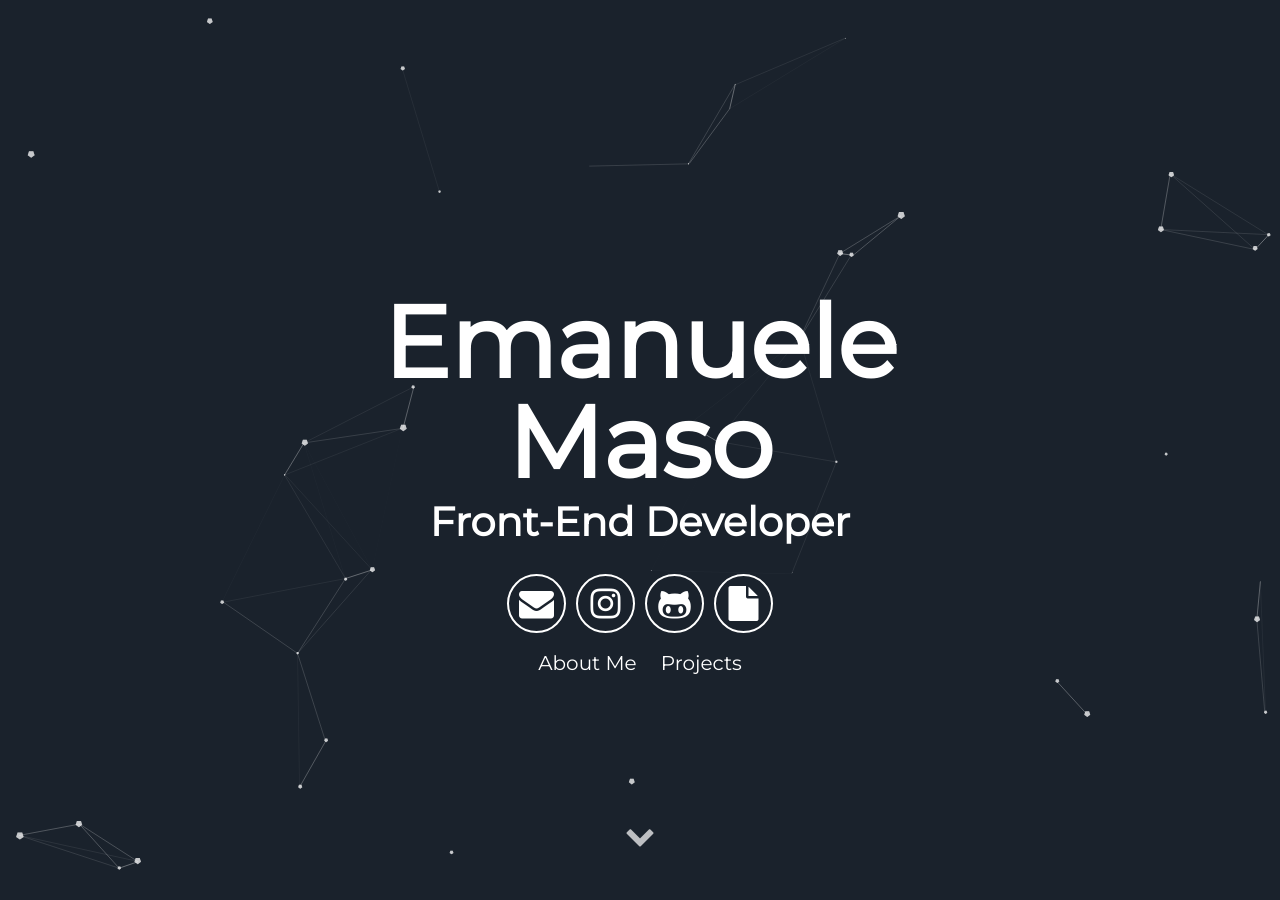
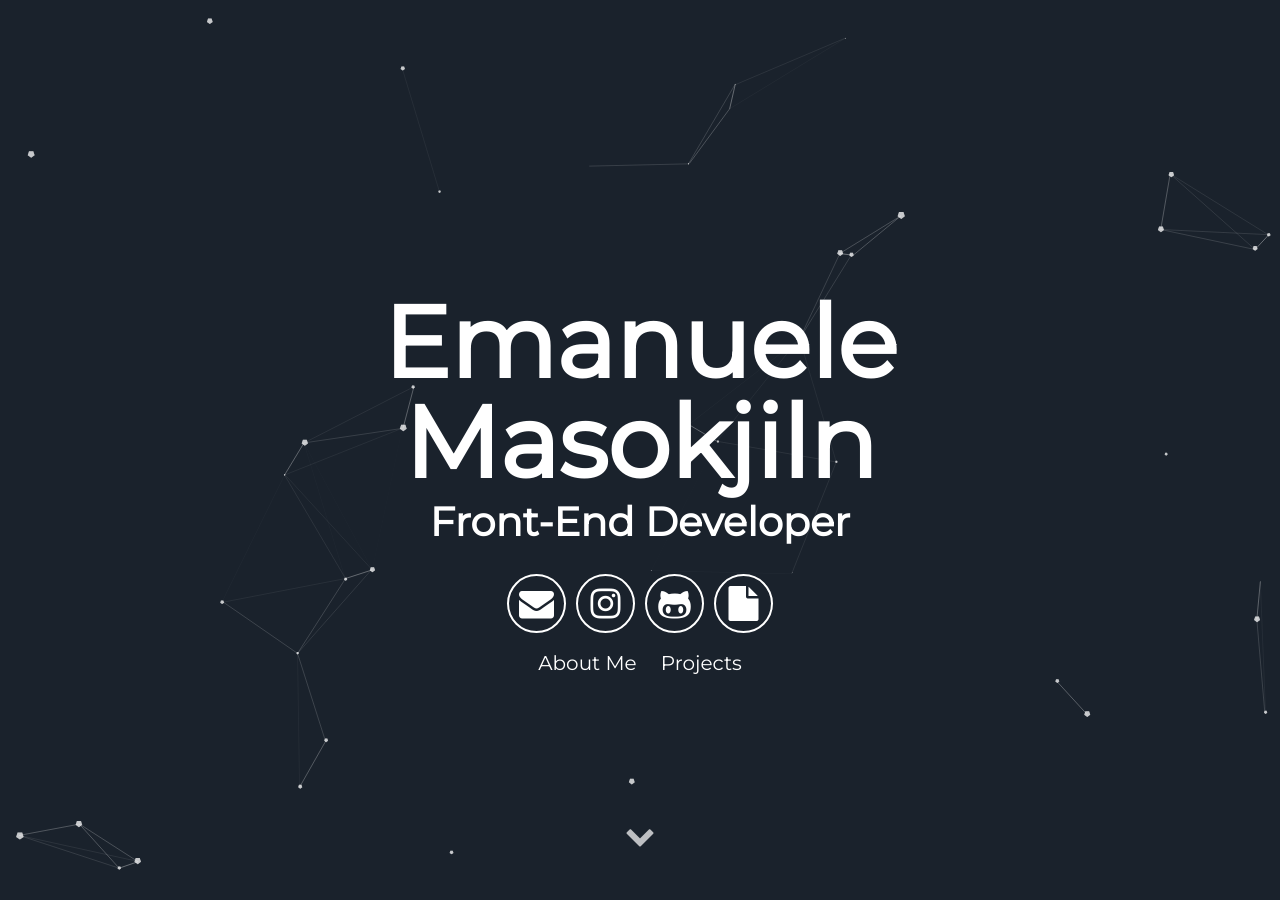
Before and after one commit to ClarkStoro/clarkstoro.github.io, a Jekyll site: the page built from index.html, in a window 1280 px wide and 900 px high. Built offline with Jekyll 4.4.1, drawn with Linux system fonts in a browser that asks for light colours.

Commit message:
Update header.html

```diff
--- a/_includes/header.html
+++ b/_includes/header.html
@@ -6,7 +6,7 @@
 
     </div>
       <h1>
-        <span class="site-title">{{site.username}}</span>
+        <span class="site-title">{{site.username}}kjiln</span>
         <span class="site-description">{{site.user_title}}</span>
       </h1>
       <div class="header-icons">
```
